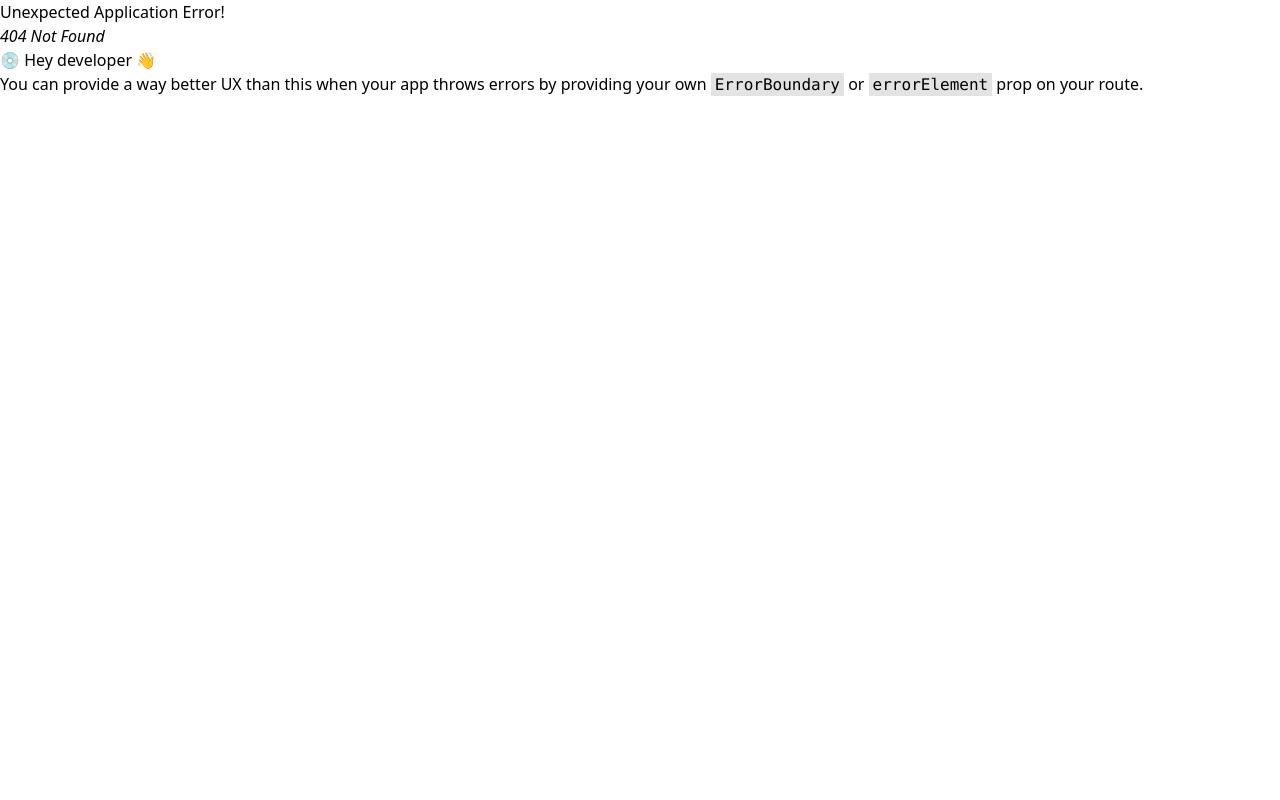
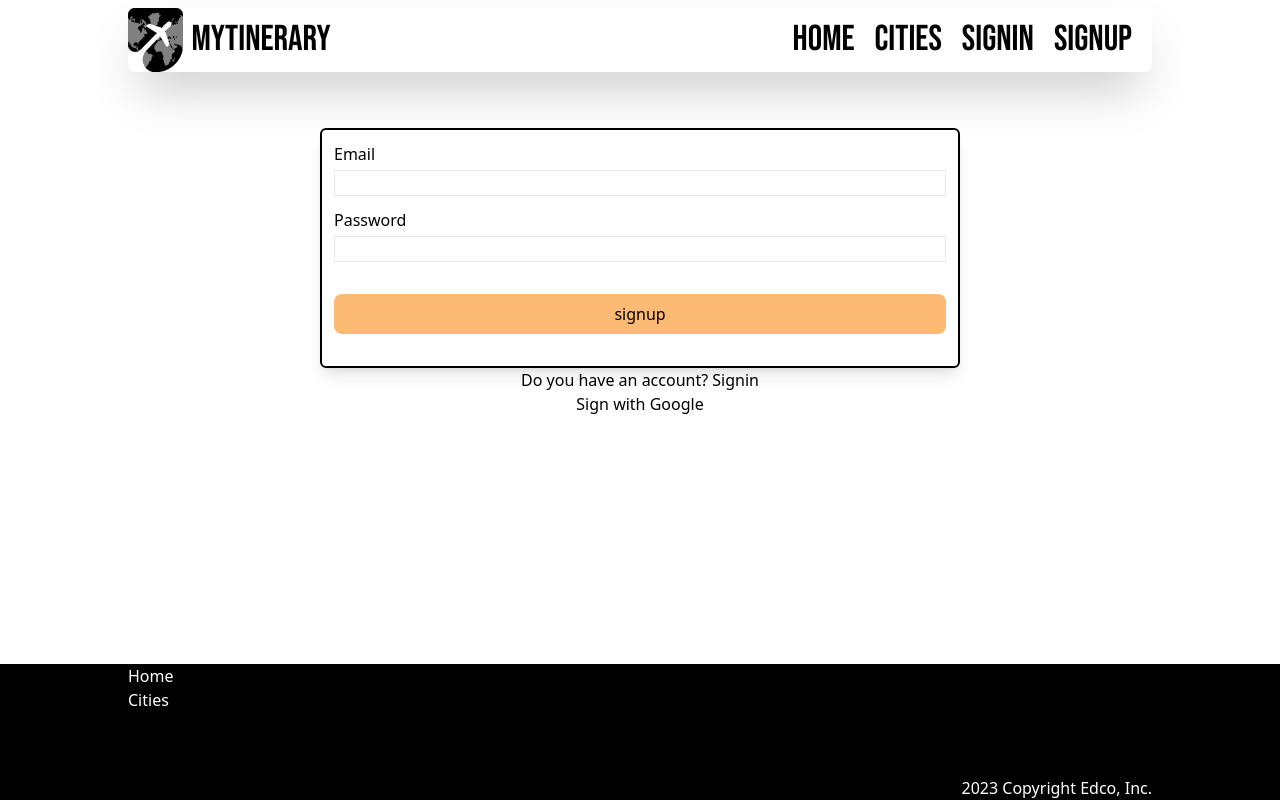
Before and after one commit to edwingpe/mytinerary-edwinPerez, a React (Vite) app: page /signin in a window 1280 px wide. Before the commit this address had no page. Built offline with nearby package versions, Linux system fonts and the light colour scheme.

Commit message:
login works

```diff
--- a/src/App.jsx
+++ b/src/App.jsx
@@ -1,9 +1,20 @@
 import { RouterProvider } from 'react-router-dom'
 import router from './router/router'
 import './App.css'
+import { useDispatch } from 'react-redux'
+import { useEffect } from 'react'
+import { signin_token } from './store/actions/userActions'
 
 
 function App() {
+  const dispatch = useDispatch()
+
+  useEffect( ()=> {
+    const token = localStorage.getItem('token')
+    if ( token ) {
+      dispatch(signin_token())
+    }
+  }, [] )
 
   return (
     <RouterProvider  router={router}/>
--- a/src/components/Login/Login.jsx
+++ b/src/components/Login/Login.jsx
@@ -5,7 +5,7 @@ function Login() {
   return (
     <div className='flex items-start border-2 px-2 pt-2'>
       <a className='title-font text-3xl md:text-4xl hover:text-gray-700 hover:bg-gradient-to-r from-red-500 to-purple-500 hover:text-transparent hover:bg-clip-text hover:cursor-pointer'>Login</a>
-      <img className='w-10 'src="alien_avatar_default.png" alt="user default" />
+      <img className='w-10 'src="/alien_avatar_default.png" alt="user default" />
     </div>
   )
 }
--- a/src/components/Nav/Navbar.jsx
+++ b/src/components/Nav/Navbar.jsx
@@ -1,13 +1,19 @@
 import React, {useState} from 'react'
 import { Link } from 'react-router-dom'
-import Login from '../Login/Login'
+import { useSelector, useDispatch } from 'react-redux'
 import '/src/index.css'
+import { logout } from '../../store/actions/userActions'
 
 
 const Navbar = () => {
+
+  const user = useSelector( store => store.users.user)
+  const dispatch = useDispatch()
   const links = [
-    {title: 'home', to: '/'},
-    {title: 'cities', to: '/cities'},
+    { title: 'home', to: '/' },
+    { title: 'cities', to: '/cities' },
+    { title: 'signin', to: '/signin' },
+    { title: 'signup', to: '/signup' }
   ]
 
   const [nav, setNav] = useState(false)
@@ -30,10 +36,24 @@ const Navbar = () => {
 
       {/* Desktop menu */}
       <nav className='hidden md:flex items-center gap-5 px-5'>
+        <Link to='/' className='title-font text-3xl md:text-4xl hover:text-gray-700 hover:bg-gradient-to-r from-red-500 to-purple-500 hover:text-transparent hover:bg-clip-text hover:cursor-pointer'> home </Link>
+        <Link to='/cities' className='title-font text-3xl md:text-4xl hover:text-gray-700 hover:bg-gradient-to-r from-red-500 to-purple-500 hover:text-transparent hover:bg-clip-text hover:cursor-pointer'> cities </Link>
         {
-          links.map((link) => (<Link className='title-font text-3xl md:text-4xl' key={link.title} to={link.to}>{link.title}</Link>))
+          user
+            ?
+            (<>
+            <img className='w-[3.2rem] h-[3.2] rounded-full' src={`${user.image}`} alt="profile_photo" />
+            <Link onClick={ () => dispatch( logout() )} to='/' className='title-font text-3xl md:text-4xl hover:text-gray-700 hover:bg-gradient-to-r from-red-500 to-purple-500 hover:text-transparent hover:bg-clip-text hover:cursor-pointer'> logout </Link>
+            </>)
+            :(<>
+                <Link to='/signin' className='title-font text-3xl md:text-4xl hover:text-gray-700 hover:bg-gradient-to-r from-red-500 to-purple-500 hover:text-transparent hover:bg-clip-text hover:cursor-pointer'> signin </Link>
+                <Link to='/signup' className='title-font text-3xl md:text-4xl hover:text-gray-700 hover:bg-gradient-to-r from-red-500 to-purple-500 hover:text-transparent hover:bg-clip-text hover:cursor-pointer'> signup </Link>
+              </>)
         }
-        <Login />
+
+        {/* {
+          links.map((link) => (<Link className='title-font text-3xl md:text-4xl hover:text-gray-700 hover:bg-gradient-to-r from-red-500 to-purple-500 hover:text-transparent hover:bg-clip-text hover:cursor-pointer' key={link.title} to={link.to}>{link.title}</Link>))
+        } */}
       </nav>
 
 
@@ -42,7 +62,6 @@ const Navbar = () => {
           {
             links.map((link) => (<Link className='title-font text-3xl md:text-4xl' key={link.title} to={link.to}>{link.title}</Link>))
           }
-          <Login />
       </div>
     </>
 
--- /dev/null
+++ b/src/pages/SignIn.jsx
@@ -0,0 +1,47 @@
+import React, { useRef } from 'react'
+import { signin_user } from '../store/actions/userActions'
+import { useDispatch } from 'react-redux'
+import { useNavigate } from 'react-router-dom'
+
+const SignIn = () => {
+  const email = useRef(null)
+  const password = useRef(null)
+
+  const dispatch = useDispatch()
+  const navigate = useNavigate()
+
+  const handleSubmit = (e) => {
+    e.preventDefault()
+    const body = {
+      email: email.current.value,
+      password: password.current.value,
+    }
+    dispatch( signin_user(body)).then((response) =>{
+      if ( response.payload.success) {
+        alert('Welcome' + response.payload.user.name)
+        navigate('/')
+      }
+    })
+  }
+  return (
+    <div className='container mx-auto mt-32'>
+      <form onSubmit={ handleSubmit } className='grid grid-cols-1 p-3 mx-3 md:mx-auto border-2 border-black shadow-lg rounded-md lg:w-[50%] gap-3 font-normal'>
+        <label className='block'>
+          <span>Email</span>
+          <input className='block border w-full mt-1' type="text" name='email' ref={email}/>
+        </label>
+        <label className='block'>
+          <span>Password</span>
+          <input className='block border w-full mt-1' type="text" name='password' ref={password}/>
+        </label>
+        <button className='px-4 py-2 rounded-lg my-5 bg-orange-300'>signup</button>
+      </form>
+      <div className='flex flex-col text-center'>
+        <span>Do you have an account? Signin</span>
+        <span>Sign with Google</span>
+      </div>
+    </div>
+  )
+}
+
+export default SignIn
--- /dev/null
+++ b/src/pages/SignUp.jsx
@@ -0,0 +1,79 @@
+import axios from 'axios'
+import React from 'react'
+import { useState, useEffect, useRef } from 'react'
+import { useDispatch } from 'react-redux'
+import { create_user } from '../store/actions/userActions'
+
+const SignUp = () => {
+  const dispatch = useDispatch()
+  const [countries, setContries] = useState([])
+
+
+  const name = useRef(null)
+  const lastname = useRef(null)
+  const email = useRef(null)
+  const password = useRef(null)
+  const image = useRef(null)
+  const country = useRef(null)
+
+  useEffect(() => {
+    axios(`https://restcountries.com/v3.1/all?fields=name`)
+      .then(({ data }) =>
+        setContries(data.map((country) => country.name.common))
+      )
+  }, [])
+
+  const handleSubmit = (e) => {
+    e.preventDefault()
+    const body = {
+      name: name.current.value,
+      lastname: lastname.current.value,
+      email: email.current.value,
+      image: image.current.value,
+      password: password.current.value,
+      country: country.current.value,
+    }
+    dispatch( create_user(body) )
+  }
+  return (
+    <div className='container mx-auto mt-32'>
+      <form onSubmit={ handleSubmit } className='grid grid-cols-1 p-3 mx-3 md:mx-auto border-2 border-black shadow-lg rounded-md lg:w-[50%] gap-3 font-normal'>
+        <label className='block'>
+          <span>Name</span>
+          <input className='block border w-full mt-1' type="text" name='name' ref={name} />
+        </label>
+        <label className='block'>
+          <span>Lastname</span>
+          <input className='block border w-full mt-1' type="text" name='lastname' ref={lastname}/>
+        </label>
+        <label className='block'>
+          <span>Profile photo</span>
+          <input className='block border w-full mt-1' type="text" name='image'ref={image}/>
+        </label>
+        <label className='block'>
+          <span>Email</span>
+          <input className='block border w-full mt-1' type="text" name='nemailame' ref={email}/>
+        </label>
+        <label className='block'>
+          <span>Password</span>
+          <input className='block border w-full mt-1' type="text" name='password' ref={password}/>
+        </label>
+        <label className='block'>
+          <span>Country</span>
+          <select className='block border w-full mt-1 mb-8' name="countries" ref={country}>
+            {countries.length > 0 && countries.map(country => <option key={`opt-country-${country}`} value={country}> {country} </option>)}
+          </select>
+        </label>
+
+        <button className='px-4 py-2 rounded-lg my-5 bg-slate-500'>signup</button>
+
+      </form>
+      <div className='flex flex-col text-center'>
+        <span>Do you have an account? Signin</span>
+        <span>Sign with Google</span>
+      </div>
+    </div>
+  )
+}
+
+export default SignUp
--- a/src/store/actions/userActions.js
+++ b/src/store/actions/userActions.js
@@ -1,5 +1,6 @@
-import { createAsyncThunk } from "@reduxjs/toolkit";
+import { createAsyncThunk, createAction } from "@reduxjs/toolkit";
 import axios from "axios";
+
 
 export const get_users = createAsyncThunk('get_users', async(id) => {
     try {
@@ -11,3 +12,50 @@ export const get_users = createAsyncThunk('get_users', async(id) => {
         console.log(error);
     }
 })
+
+export const create_user = createAsyncThunk('create_user', async (body) => {
+    try {
+        const response = await axios.post( `http://localhost:8000/api/auth/signup`, body )
+        localStorage.setItem( 'token', response.data.token )
+        return response.data.user
+    } catch (error) {
+        console.log(error)
+
+
+    }
+})
+
+export const signin_user = createAsyncThunk('signin_user', async (body) => {
+    try {
+        const response = await axios.post( `http://localhost:8000/api/auth/signin`, body )
+        localStorage.setItem( 'token', response.data.token )
+        return response.data
+    } catch (error) {
+        console.log(error)
+    }
+})
+
+export const signin_token = createAsyncThunk('signin_token', async () => {
+    try {
+        const token = localStorage.getItem( 'token' )
+        const response = await axios.post( 'http://localhost:8000/api/auth/signin/token',{},{
+            headers: {
+                Authorization : 'Bearer' + token
+            }
+        } )
+        return {
+            user : response.data.user,
+            token : token
+        }
+    } catch (error) {
+        console.log(error)
+    }
+})
+
+export const logout = createAction('reset', () => {
+    localStorage.removeItem('token')
+    return {
+        payload: null
+    }
+
+})
--- a/src/store/reducers/userReducers.js
+++ b/src/store/reducers/userReducers.js
@@ -1,8 +1,9 @@
 import { createReducer } from "@reduxjs/toolkit";
-import { get_users } from "../actions/userActions";
+import { create_user, get_users, signin_user, signin_token, logout } from "../actions/userActions";
 
 const initialState = {
-    user: []
+    user: null,
+    token: null
 }
 
 const userReducer = createReducer( initialState, (builder) => builder
@@ -12,6 +13,37 @@ const userReducer = createReducer( initialState, (builder) => builder
             user: action.payload.user
         }
     })
+    .addCase( create_user.fulfilled, (state, action ) => {
+        return {
+            ...state,
+            user: action.payload.user,
+            token: action.payload.token
+
+        }
+    })
+    .addCase( signin_user.fulfilled, ( state, action ) => {
+        return {
+            ...state,
+            user: action.payload.user,
+            token: action.payload.token
+        }
+    })
+    .addCase( signin_token.fulfilled, (state, action ) => {
+        return {
+            ...state,
+            user : action.payload.user,
+            token : action.payload.token
+        }
+    })
+    .addCase( logout, (state, action) => {
+        return {
+            ...state,
+            user : null,
+            token : null
+        }
+    })
+
 )
 
+
 export default userReducer
```
Also changed, not shown: src/router/router.jsx (+10 -1 lines).
